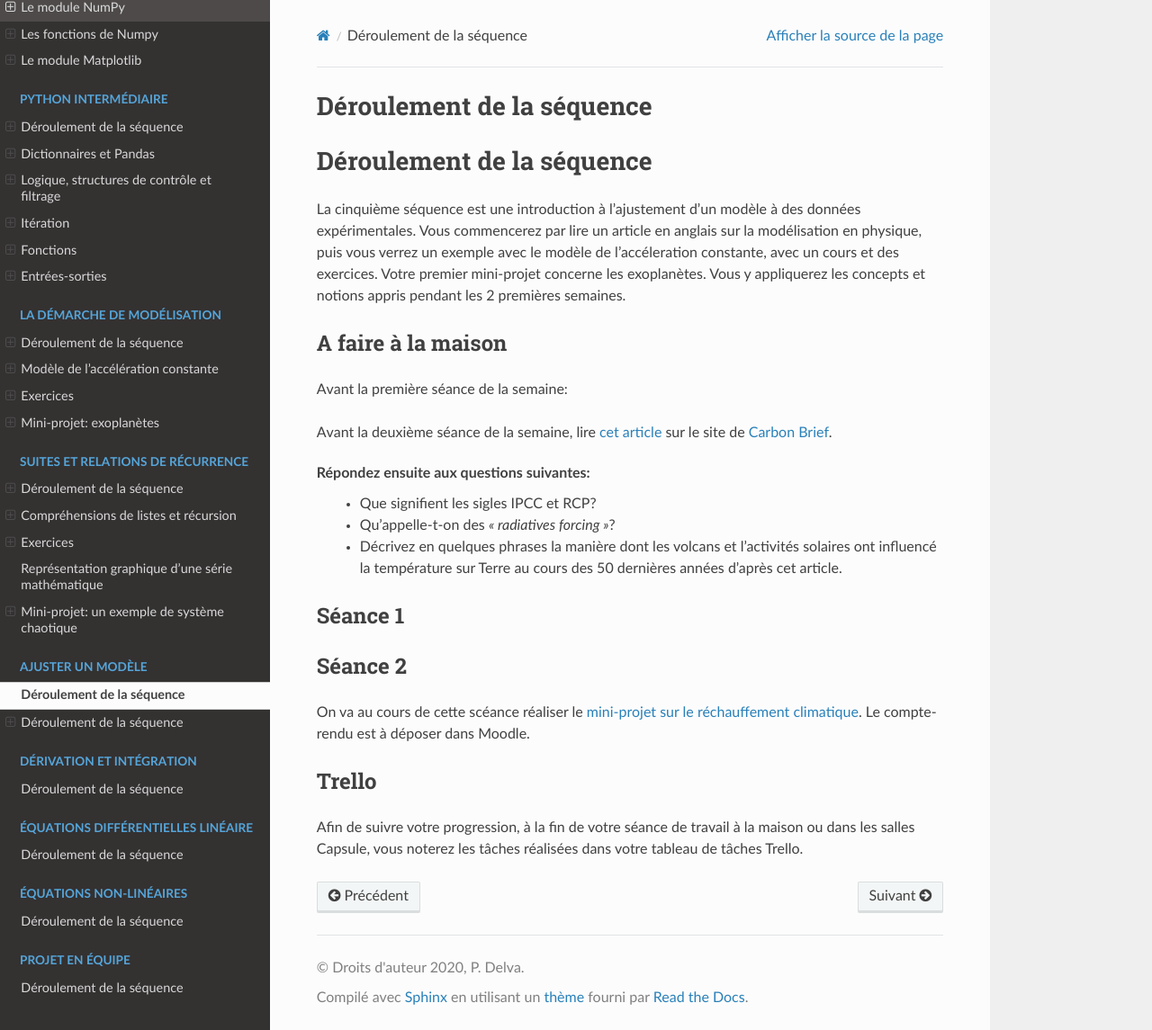
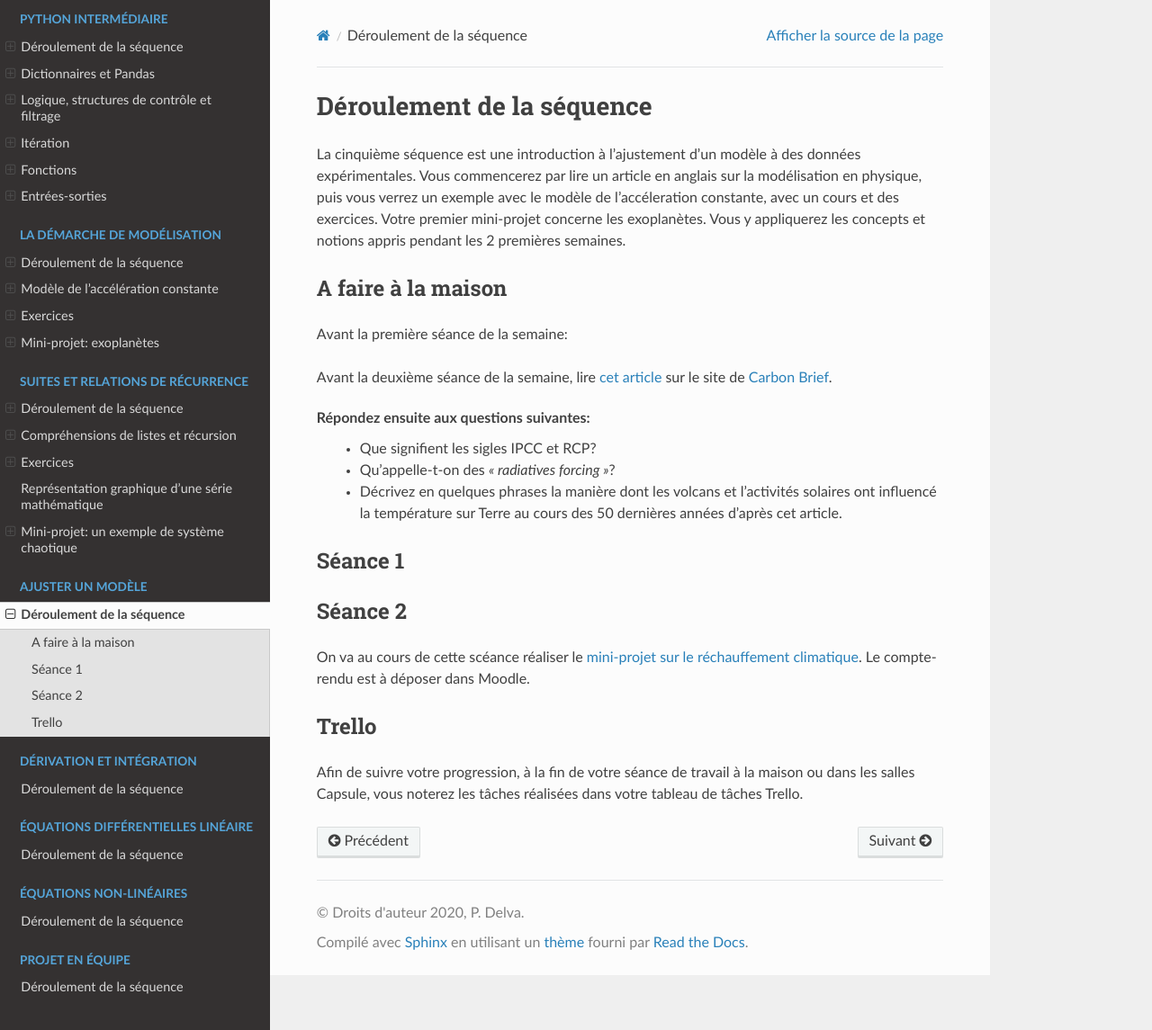
Before and after one commit to phys-mod/site, a Sphinx documentation site: the page built from source/sequences/05-ajustement-modele/contenu.rst, in a window 1280 px wide and 1145 px high. Shown: the whole window at 90% size. Built offline with Sphinx 7.4.7 and the Read the Docs theme 2.0.0, drawn with Linux system fonts in a browser that asks for light colours.

Commit message:
Update contenu.rst

```diff
--- a/source/sequences/05-ajustement-modele/contenu.rst
+++ b/source/sequences/05-ajustement-modele/contenu.rst
@@ -2,10 +2,6 @@
 Déroulement de la séquence
 ==========================
 
-
-==========================
-Déroulement de la séquence
-==========================
 
 La cinquième séquence est une introduction à l'ajustement d'un modèle à des données expérimentales. Vous commencerez par lire un
 article en anglais sur la modélisation en physique, puis vous verrez un exemple avec le modèle de l'accéleration
```
